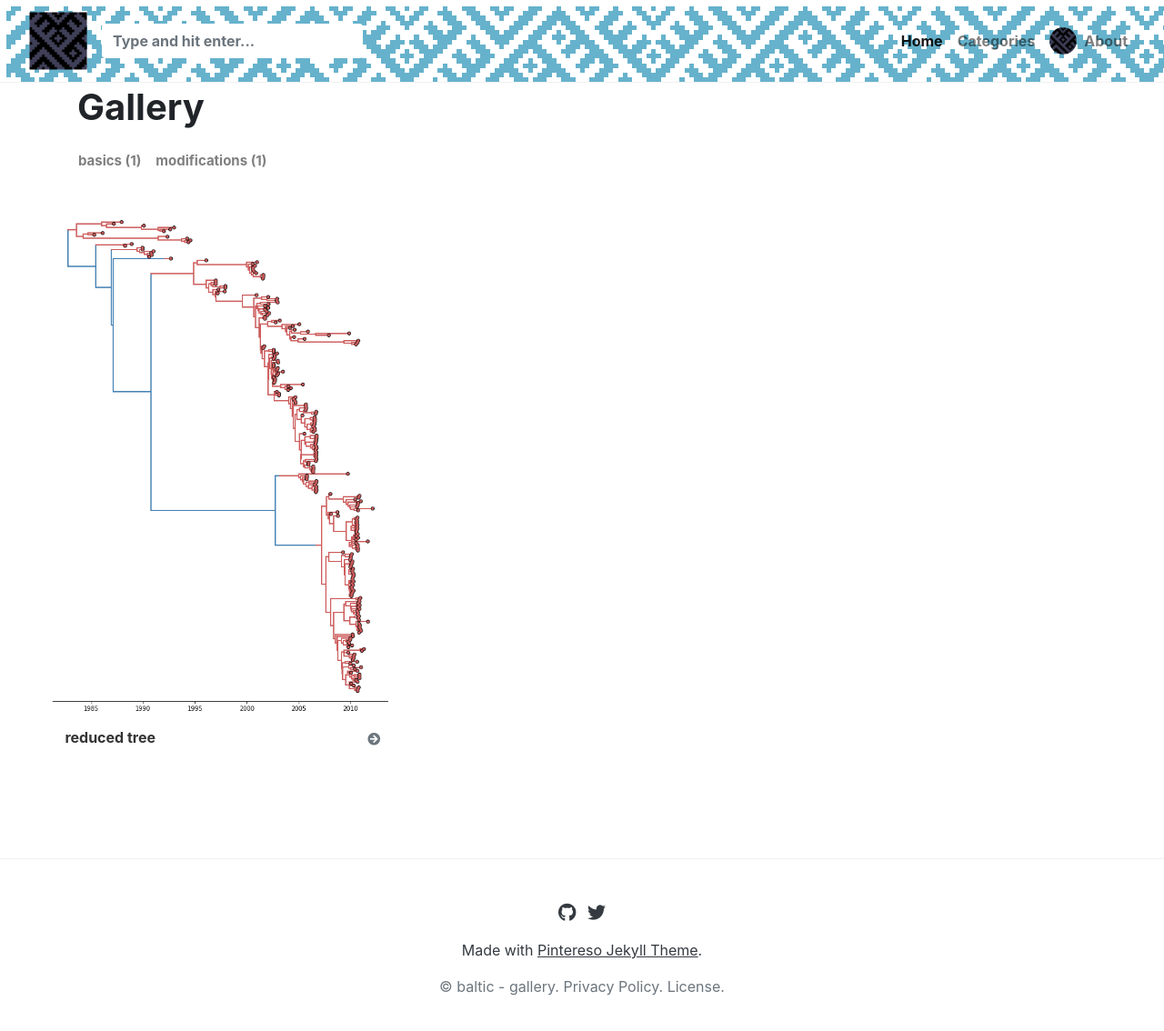
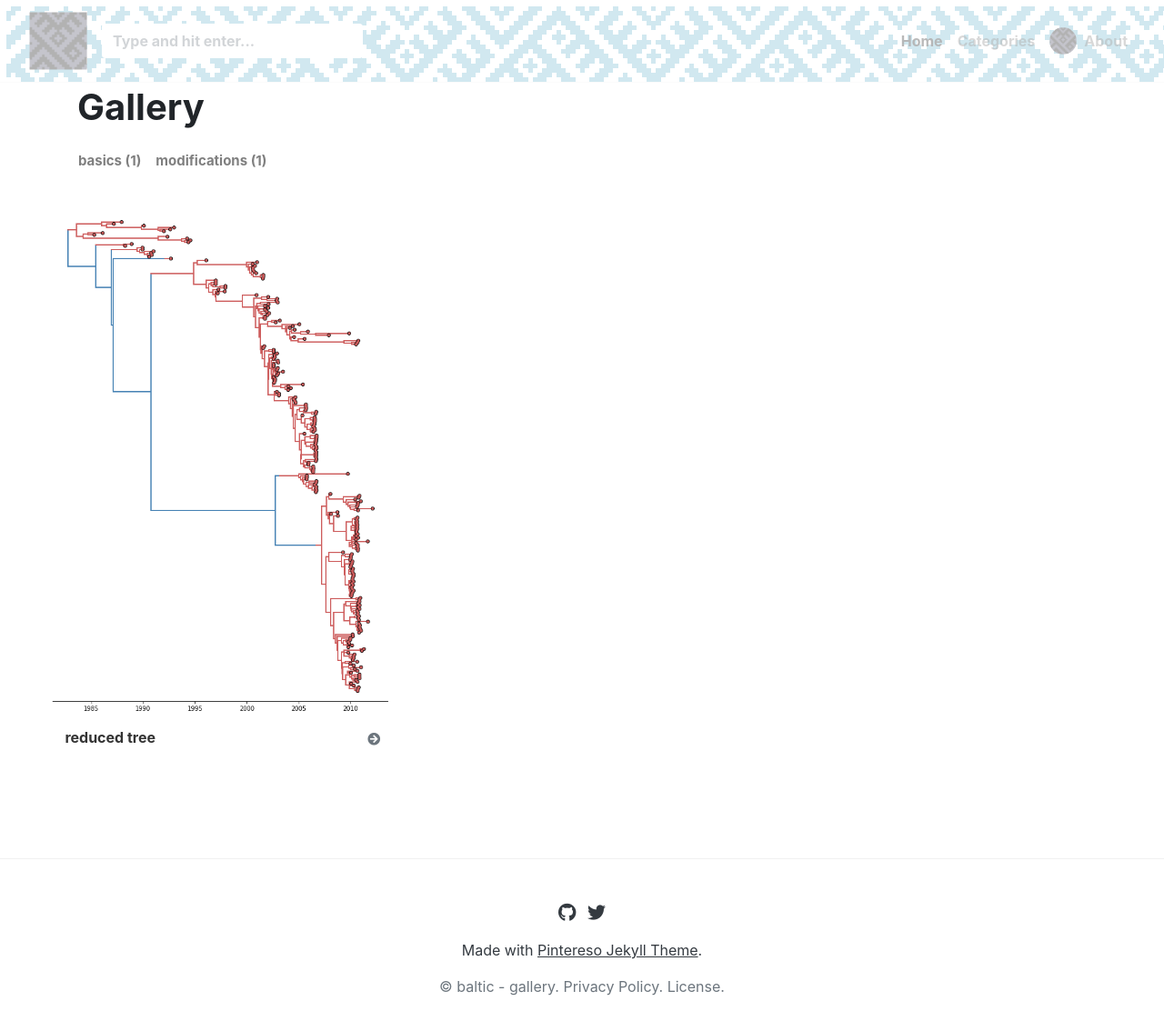
Before and after one commit to phylo-baltic/baltic-gallery, a Jekyll site: the page built from index.html, in a window 1280 px wide and 1161 px high. Shown: the top 1134 px of the window at 91% size. Built offline with Jekyll 4.4.1, drawn with Linux system fonts in a browser that asks for light colours; nearby versions of some CDN libraries; library files that are not in the unit come from our copies; the list of posts is cut into pages by our own code.

Commit message:
changed navbar bg

```diff
--- a/_layouts/default.html
+++ b/_layouts/default.html
@@ -24,7 +24,7 @@
 
 <body>
 
-    <nav class="navbar navbar-expand-lg navbar-light fixed-top" style="background-image: url({{site.baseurl}}/assets/img/logo-banner.png) !important;">
+    <nav class="navbar navbar-expand-lg navbar-light fixed-top" style="background-image: url({{site.baseurl}}/assets/img/logo-banner.png) !important; background-repeat: repeat-y; opacity: 0.3;">
     <a class="navbar-brand font-weight-bolder mr-3" href="{{site.baseurl}}/index.html"><img src="{{site.baseurl}}/{{site.logo}}"></a>
     <button class="navbar-light navbar-toggler" type="button" data-toggle="collapse" data-target="#navbarsDefault" aria-controls="navbarsDefault" aria-expanded="false" aria-label="Toggle navigation">
     <span class="navbar-toggler-icon"></span>
```
